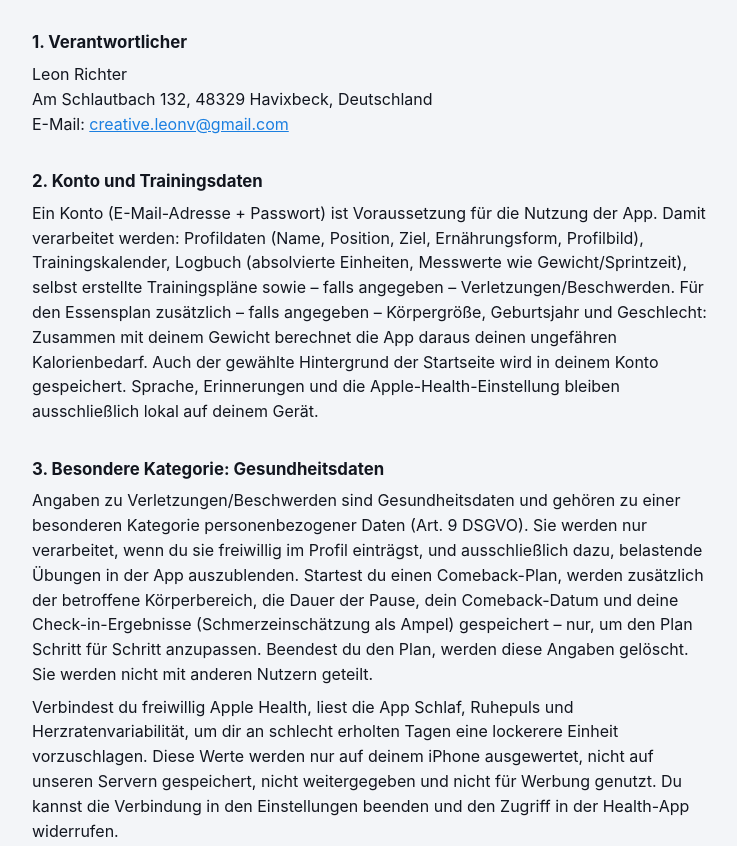
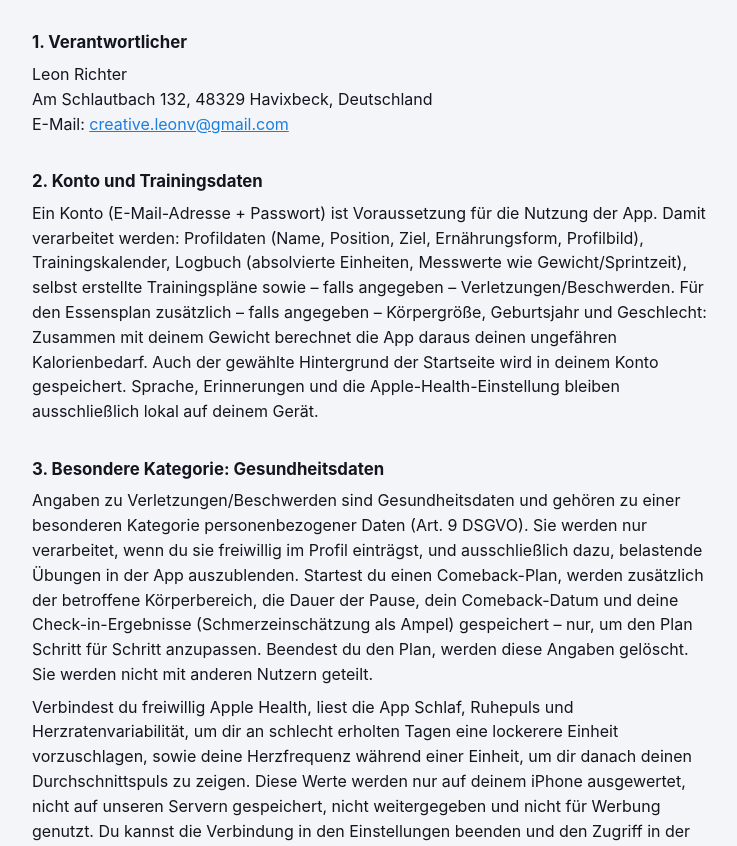
Before and after one commit to leonrcr/trio-athletics-legal, a plain HTML site: page index.html in a window 1280 px wide. Shown: the part 103-949 px from the top of the page, without its empty margins (268-1005 px from the left). Drawn offline with Linux system fonts and the light colour scheme.

Commit message:
Datenschutz: Herzfrequenz während der Einheit
Co-Authored-By: Claude Opus 5.5 <noreply@anthropic.com>

```diff
--- a/index.html
+++ b/index.html
@@ -78,7 +78,8 @@
   <p>
     Verbindest du freiwillig Apple Health, liest die App Schlaf, Ruhepuls und
     Herzratenvariabilität, um dir an schlecht erholten Tagen eine lockerere
-    Einheit vorzuschlagen. Diese Werte werden nur auf deinem iPhone ausgewertet,
+    Einheit vorzuschlagen, sowie deine Herzfrequenz während einer Einheit, um dir
+    danach deinen Durchschnittspuls zu zeigen. Diese Werte werden nur auf deinem iPhone ausgewertet,
     nicht auf unseren Servern gespeichert, nicht weitergegeben und nicht für
     Werbung genutzt. Du kannst die Verbindung in den Einstellungen beenden und
     den Zugriff in der Health-App widerrufen.
```
